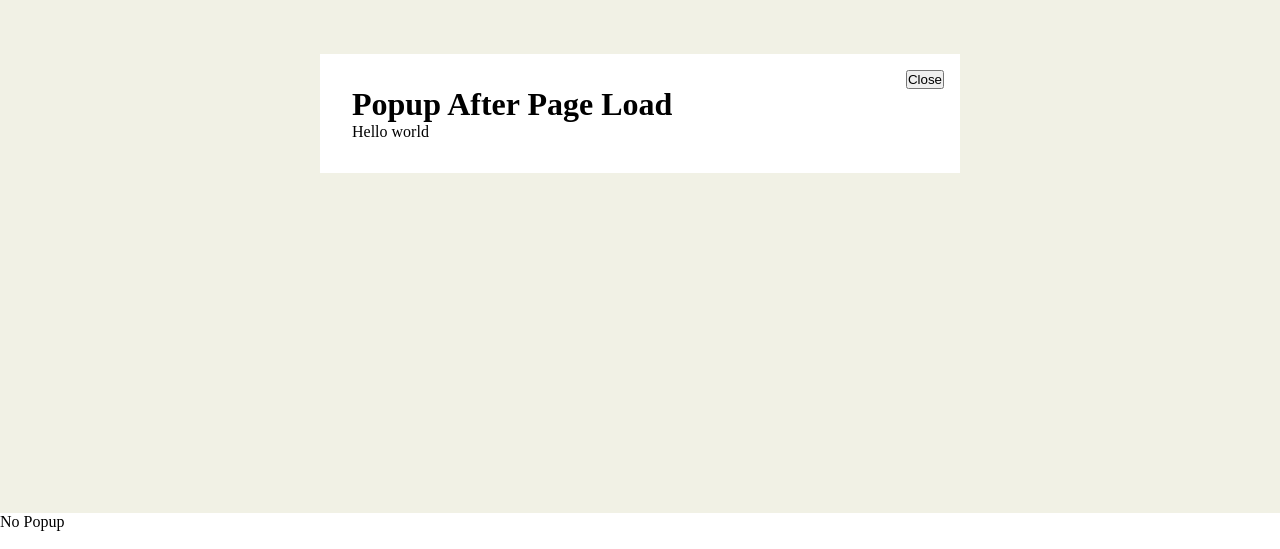
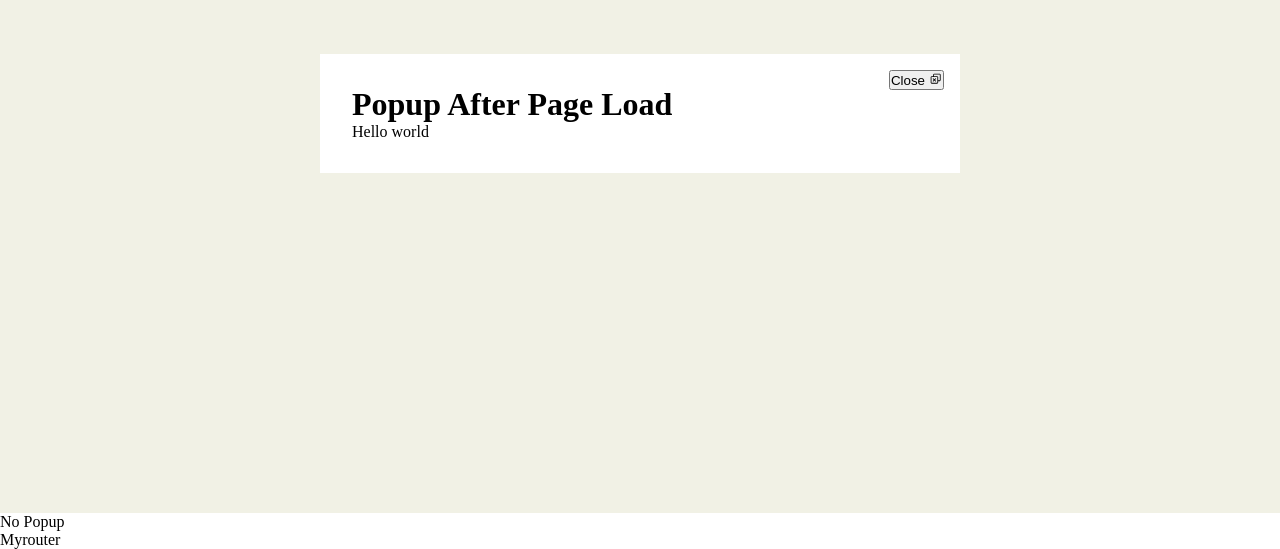
Before and after one commit to mdmoinulhossain/reactTest, a React (Create React App) app: page / in a window 1280 px wide. Shown: the part 287-836 px from the top of the page. Built offline with nearby package versions, Linux system fonts and the light colour scheme.

Commit message:
react Icon Applied

```diff
--- a/package.json
+++ b/package.json
@@ -10,6 +10,8 @@
     "axios": "^0.24.0",
     "react": "^17.0.2",
     "react-dom": "^17.0.2",
+    "react-icons": "^4.3.1",
+    "react-router-dom": "^6.2.1",
     "react-scripts": "4.0.3",
     "web-vitals": "^1.1.2"
   },
--- /dev/null
+++ b/src/Myrouter.js
@@ -0,0 +1,7 @@
+import React from "react";
+
+function Myrouter() {
+  return <div>Myrouter</div>;
+}
+
+export default Myrouter;
--- a/src/component/Popup.js
+++ b/src/component/Popup.js
@@ -1,5 +1,5 @@
 import React from "react";
-
+import * as VsCIco from "react-icons/vsc";
 import "./Popup.css";
 
 function Popup(props) {
@@ -7,7 +7,7 @@ function Popup(props) {
     <div className="popup">
       <div className="popup-inner">
         <button className="close-btn" onClick={() => props.setTrigger(false)}>
-          Close
+          Close <VsCIco.VscCloseAll />
         </button>
         {props.children}
       </div>
--- a/src/index.js
+++ b/src/index.js
@@ -1,14 +1,16 @@
-import React from 'react';
-import ReactDOM from 'react-dom';
-import './index.css';
-import App from './App';
-import reportWebVitals from './reportWebVitals';
+import React from "react";
+import ReactDOM from "react-dom";
+import "./index.css";
+import App from "./App";
+import reportWebVitals from "./reportWebVitals";
+import Myrouter from "./Myrouter";
 
 ReactDOM.render(
   <React.StrictMode>
     <App />
+    <Myrouter />
   </React.StrictMode>,
-  document.getElementById('root')
+  document.getElementById("root")
 );
 
 // If you want to start measuring performance in your app, pass a function
```
Also changed, not shown: src/component/Tree.js (added, +11 -0 lines), 1 other file (tests, documents, lock files or other folders).
